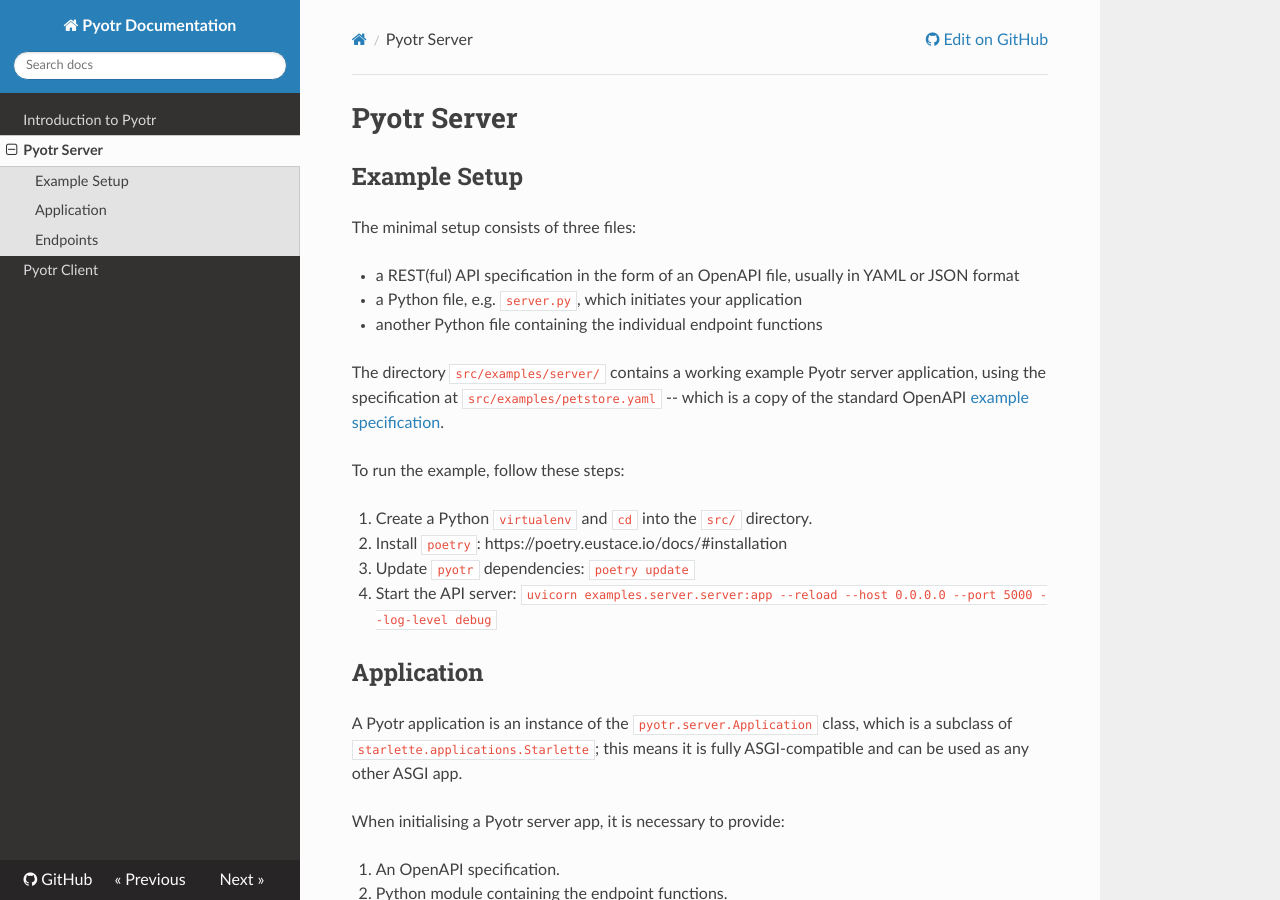
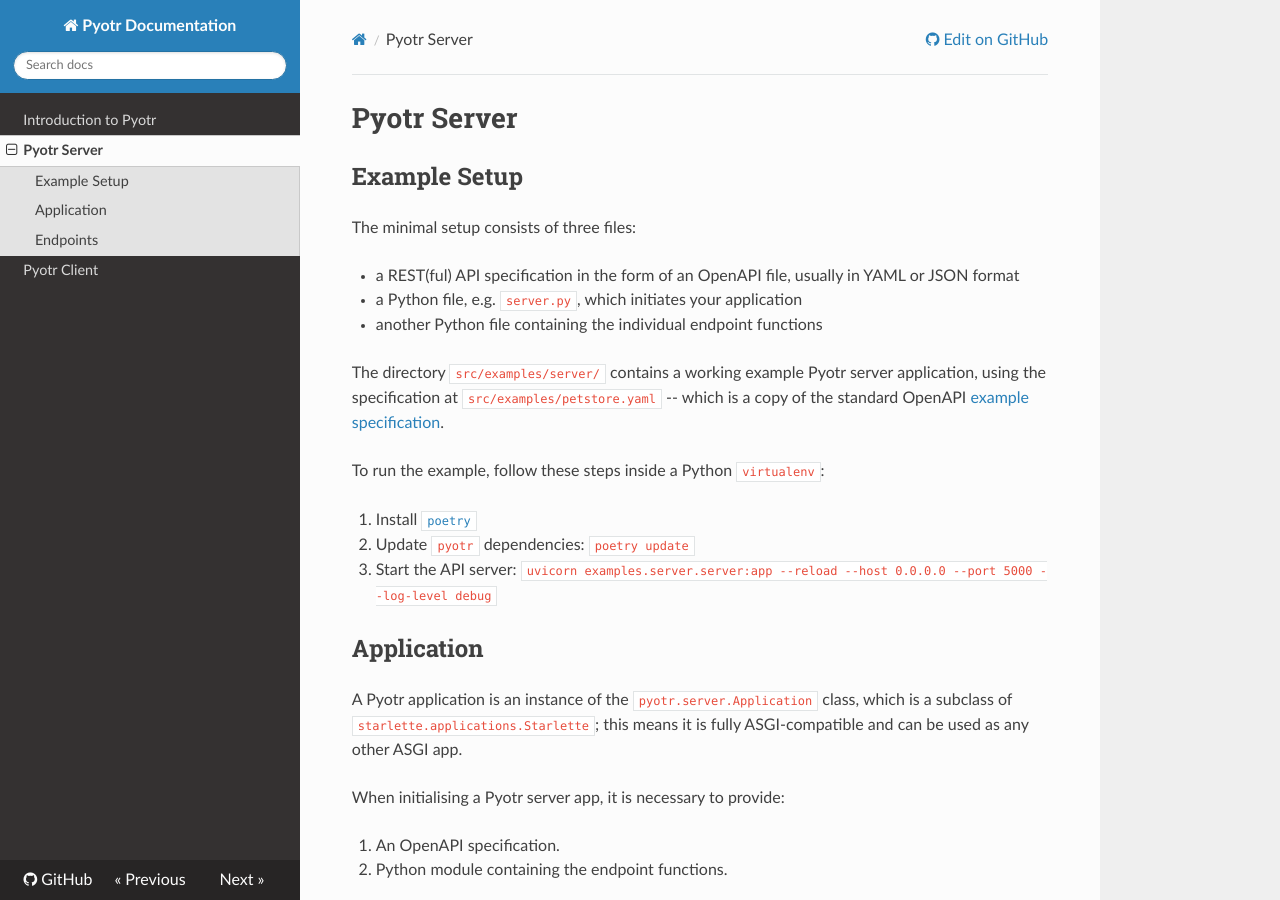
Before and after one commit to berislavlopac/pyotr, an MkDocs documentation site: the page built from docs/server.md, in a window 1280 px wide and 900 px high. Built offline with MkDocs 1.6.1, drawn with Linux system fonts in a browser that asks for light colours; nearby versions of some CDN libraries.

Commit message:
minor docs update

```diff
--- a/docs/server.md
+++ b/docs/server.md
@@ -11,12 +11,11 @@ The minimal setup consists of three files:
 
 The directory `src/examples/server/` contains a working example Pyotr server application, using the specification at `src/examples/petstore.yaml` -- which is a copy of the standard OpenAPI [example specification](https://editor.swagger.io/).
 
-To run the example, follow these steps:
+To run the example, follow these steps inside a Python `virtualenv`:
 
-1. Create a Python `virtualenv` and `cd` into the `src/` directory.
-2. Install `poetry`: https://poetry.eustace.io/docs/#installation
-3. Update `pyotr` dependencies: `poetry update`
-4. Start the API server: `uvicorn examples.server.server:app --reload --host 0.0.0.0 --port 5000 --log-level debug`
+1. Install [`poetry`](https://poetry.eustace.io/docs/#installation)
+2. Update `pyotr` dependencies: `poetry update`
+3. Start the API server: `uvicorn examples.server.server:app --reload --host 0.0.0.0 --port 5000 --log-level debug`
 
 
 Application
```
